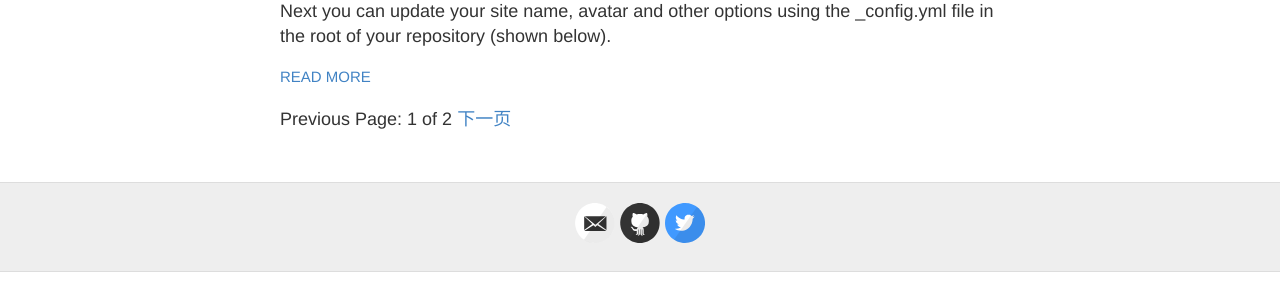
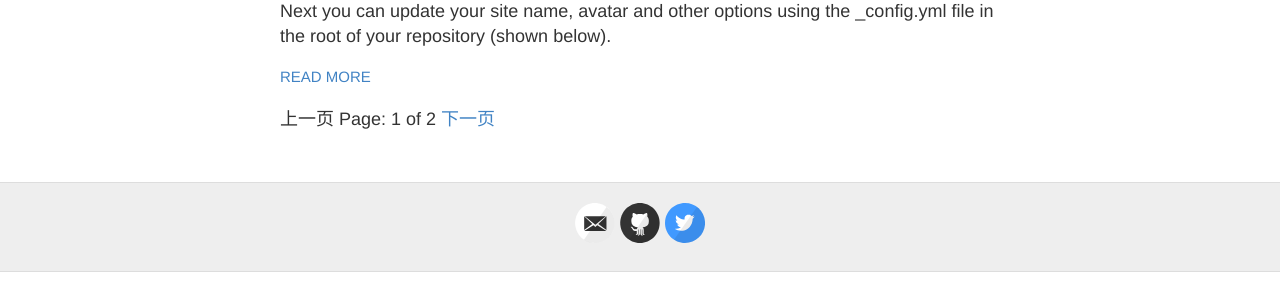
Before and after one commit to 861008761/861008761.github.io, a Jekyll site: the page built from index.html, in a window 1280 px wide. Shown: the part 452-752 px from the top of the page. Built offline with Jekyll 4.4.1, drawn with Linux system fonts in a browser that asks for light colours; the list of posts is cut into pages by our own code.

Commit message:
add new files

```diff
--- a/index.html
+++ b/index.html
@@ -20,9 +20,15 @@ layout: default
 <!-- 分页链接 -->
 <div class="pagination">
   {% if paginator.previous_page %}
-  <a href="/page{{ paginator.previous_page }}" class="previous">上一页</a> {% else %}
-  <span class="previous">Previous</span> {% endif %}
-  <span class="page_number ">Page: {{ paginator.page }} of {{ paginator.total_pages }}</span> {% if paginator.next_page %}
-  <a href="/page{{ paginator.next_page }}" class="next">下一页</a> {% else %}
-  <span class="next ">Next</span> {% endif %}
+  <a href="/page{{ paginator.previous_page_path }}" class="previous">上一页</a>
+  {% else %}
+  <span class="previous">上一页</span>
+  {% endif %}
+
+  <span class="page_number ">Page: {{ paginator.page }} of {{ paginator.total_pages }}</span>
+  {% if paginator.next_page %}
+  <a href="/page{{ paginator.next_page_path }}" class="next">下一页</a>
+  {% else %}
+  <span class="next ">下一页</span>
+  {% endif %}
 </div>
```
